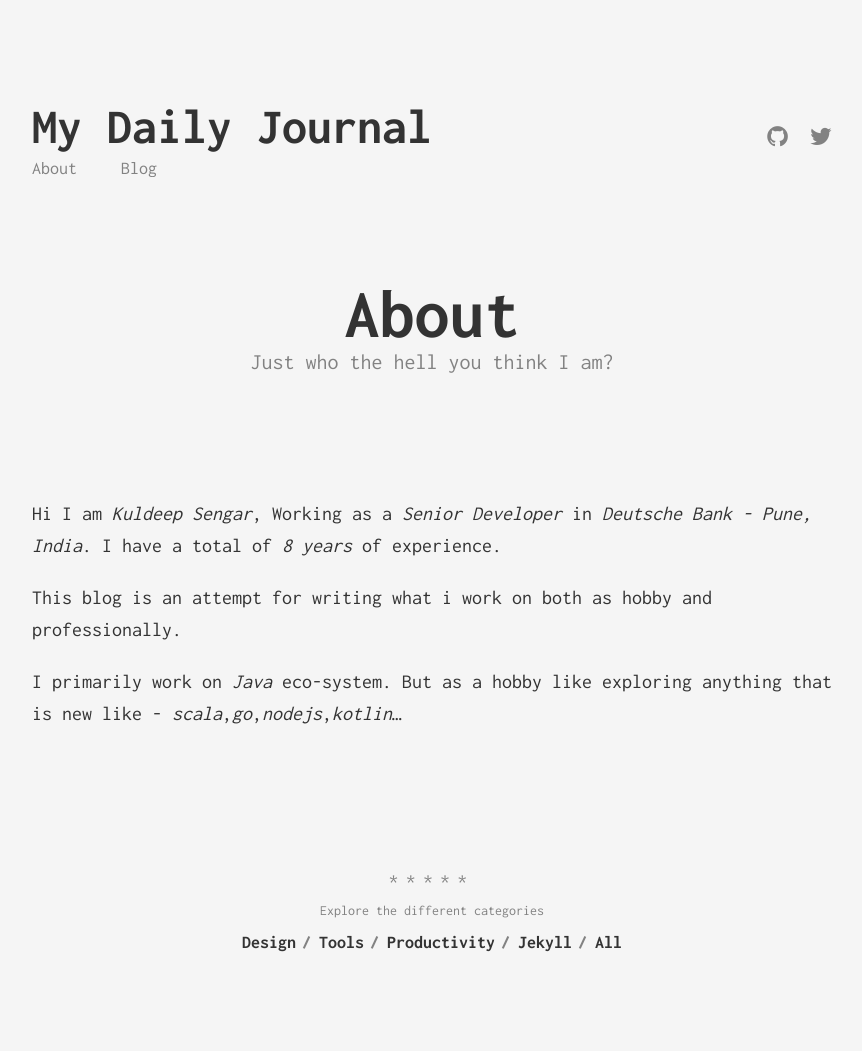
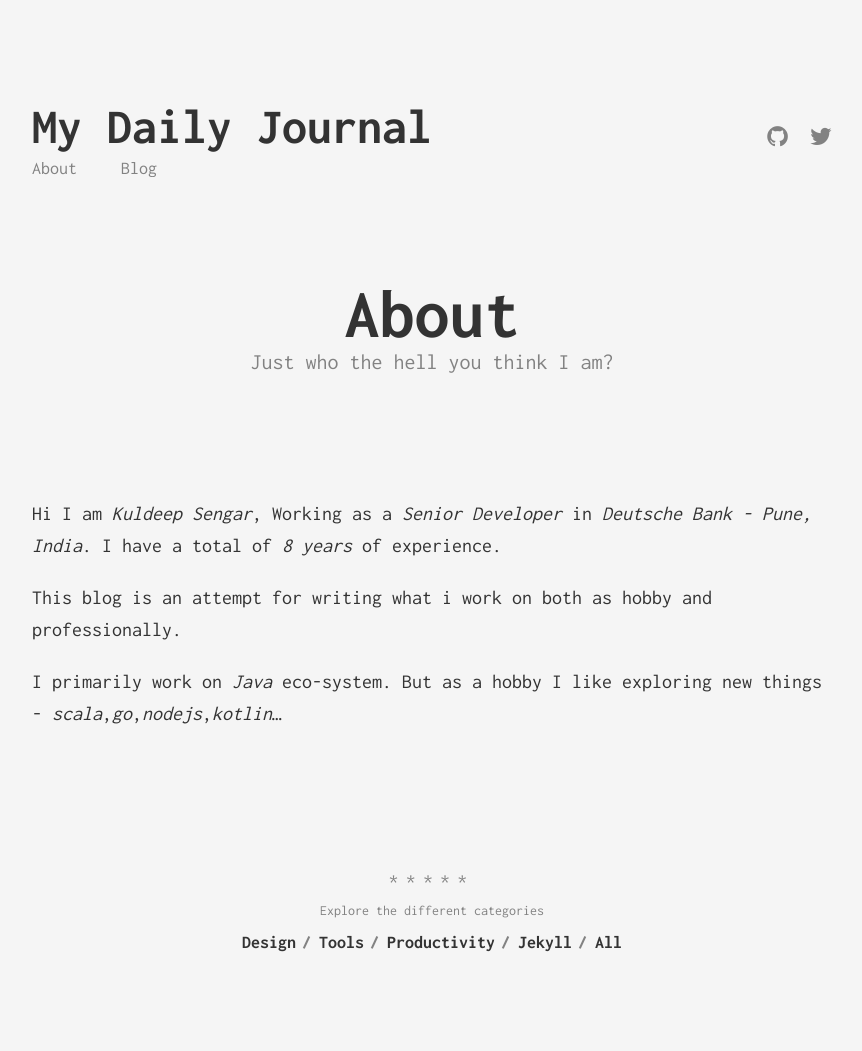
Before and after one commit to kuldeepsengar/programming, a Jekyll site: the page built from about.md, in a window 1280 px wide. Shown: the whole page, without its empty margins (208-1070 px from the left). Built offline with Jekyll 4.4.1, drawn with Linux system fonts in a browser that asks for light colours.

Commit message:
minor changes to about

```diff
--- a/about.md
+++ b/about.md
@@ -8,4 +8,4 @@ Hi I am *Kuldeep Sengar*, Working as a *Senior Developer* in *Deutsche Bank - Pu
 
 This blog is an attempt for writing what i work on both as hobby and professionally.
 
-I primarily work on *Java* eco-system. But as a hobby like exploring anything that is new like - *scala*,*go*,*nodejs*,*kotlin*...
+I primarily work on *Java* eco-system. But as a hobby I like exploring new things - *scala*,*go*,*nodejs*,*kotlin*...
```
